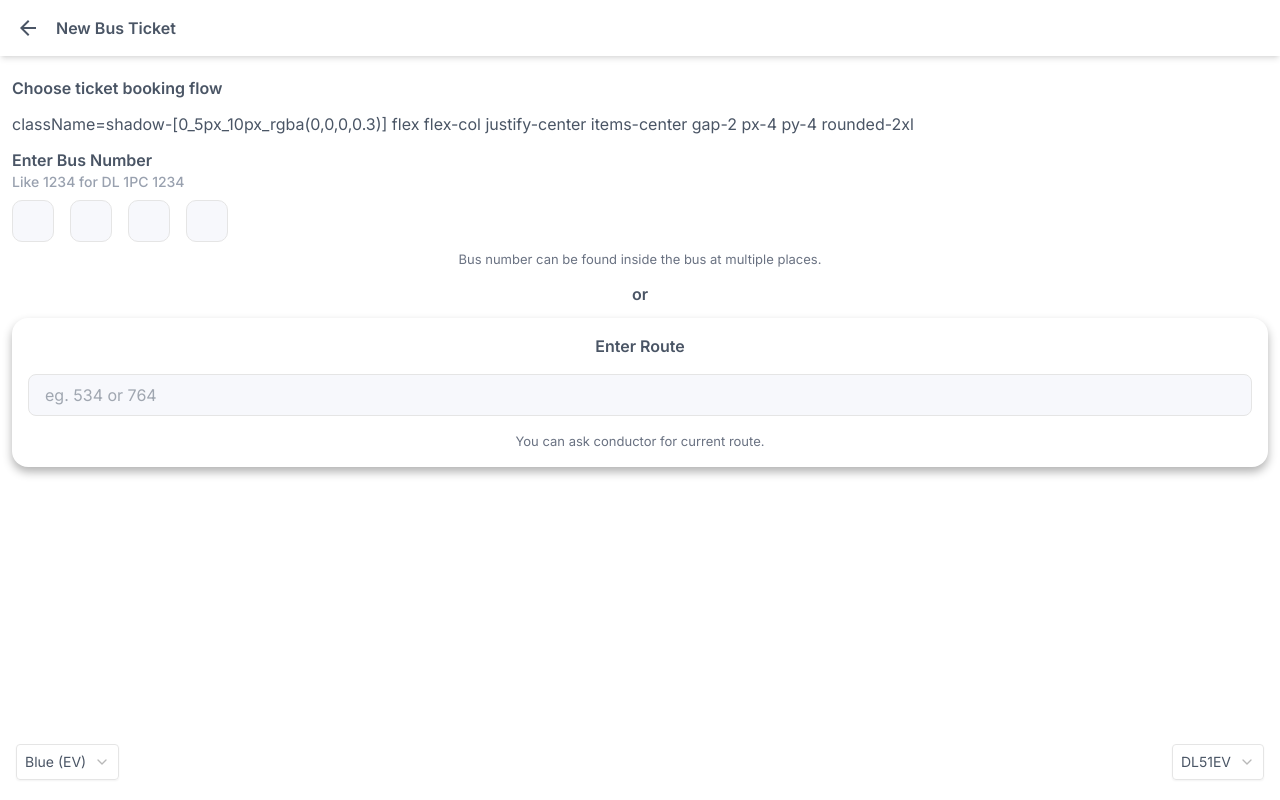
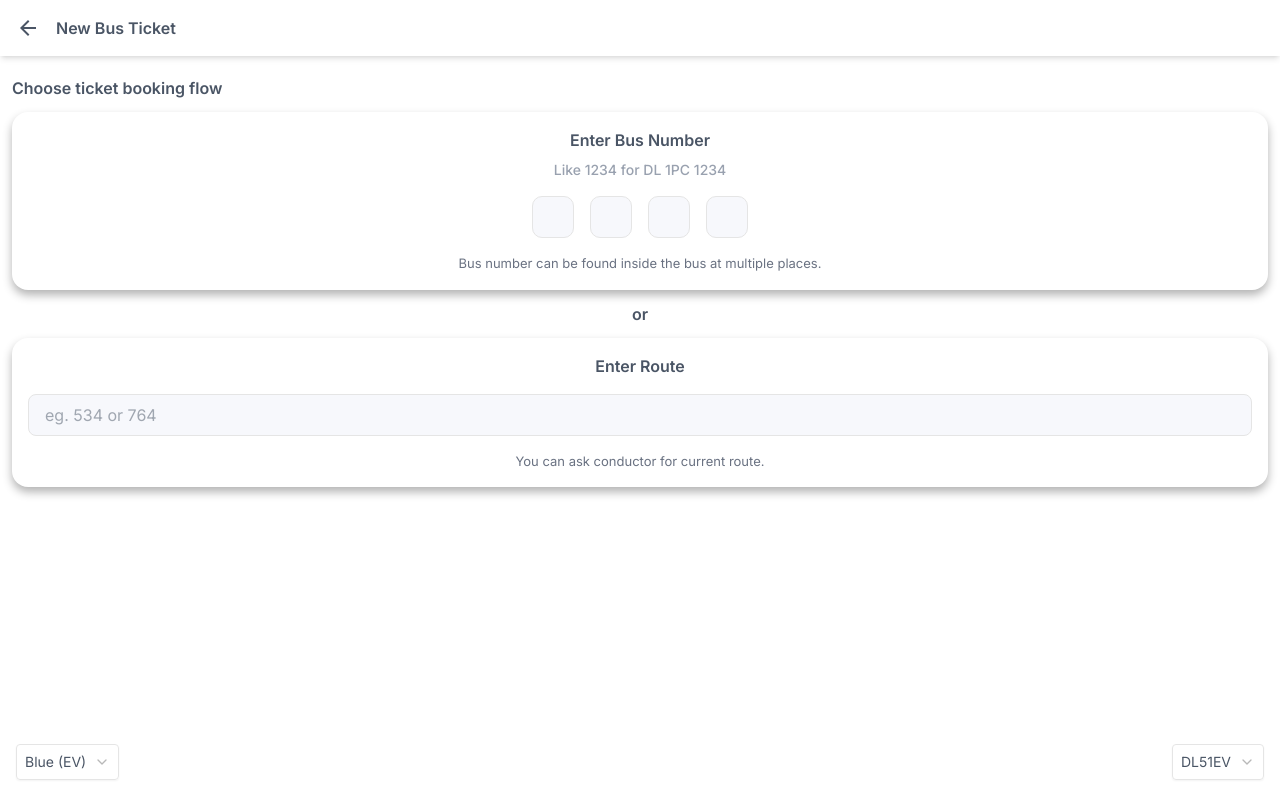
Before and after one commit to Sujaltyagi007/Test2, a Next.js app: page /entry in a window 1280 px wide. Built offline with nearby package versions, Linux system fonts and the light colour scheme.

Commit message:
first commit

```diff
--- a/app/entry/page.jsx
+++ b/app/entry/page.jsx
@@ -53,6 +53,7 @@ export default function page() {
   };
   return (
     <section className="text-gray-600 h-screen w-full ">
+      {/* Header section */}
       <div className="min-h-[7vh] flex items-center gap-4 px-4 mb-2 justify-between shadow-md">
         <div className=" flex justify-center items-center gap-4 ">
           <Link href="/">
@@ -60,15 +61,18 @@ export default function page() {
           </Link>
           <p className="text-base font-semibold">{`New Bus Ticket`}</p>
         </div>
+
         <button onClick={handleNext}>
           <p className="p-5"></p>
         </button>
       </div>
+      {/* Boxes */}
       <div className=" p-3 flex flex-col gap-3">
         <label className="font-semibold">Choose ticket booking flow</label>
-        className=
-        {`shadow-[0_5px_10px_rgba(0,0,0,0.3)] flex flex-col justify-center items-center gap-2 px-4 py-4 rounded-2xl`}
-        <div>
+        {/* First Box */}
+        <div
+          className={`shadow-[0_5px_10px_rgba(0,0,0,0.3)] flex flex-col justify-center items-center gap-2 px-4 py-4 rounded-2xl`}
+        >
           <h2 className="font-semibold">Enter Bus Number</h2>
           <p className="text-sm text-gray-400 font-medium mb-2">
             {" "}
--- a/app/ticket/page.jsx
+++ b/app/ticket/page.jsx
@@ -4,7 +4,6 @@ import { CgClose } from "react-icons/cg";
 import { BsQrCode } from "react-icons/bs";
 import { useTicket } from "@/store/ticket";
 import Link from "next/link";
-import { useRouter } from "next/navigation";
 
 const CurrentDate = () => {
   const [formattedDate, setFormattedDate] = React.useState("");
@@ -21,7 +20,6 @@ const CurrentDate = () => {
 };
 
 export default function page() {
-  const router = useRouter();
   const { savedTicket } = useTicket();
   const [showQr, setShowQr] = React.useState(false);
 
@@ -63,9 +61,9 @@ export default function page() {
     >
       <div className="fixed top-0 left-0 w-full text-xs text-white flex justify-between px-4 py-4">
         <div className=" flex justify-center items-center gap-2">
-          <button onClick={() => router.push("/")}>
+          <Link href="/">
             <CgClose className="text-2xl text-gray-200 " />
-          </button>
+          </Link>
         </div>
         <div className="flex items-center gap-6">
           <div className="flex justify-center items-center gap-1">
```
